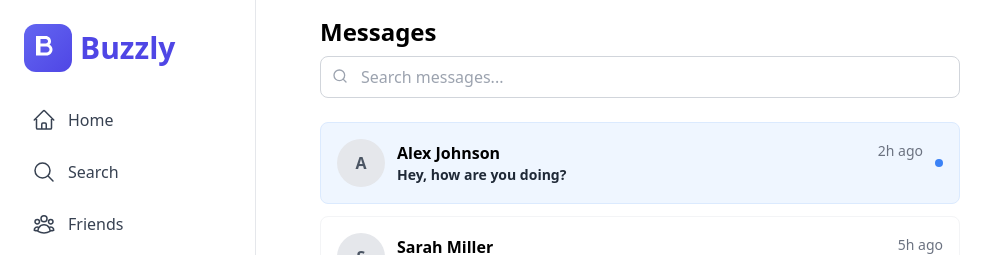
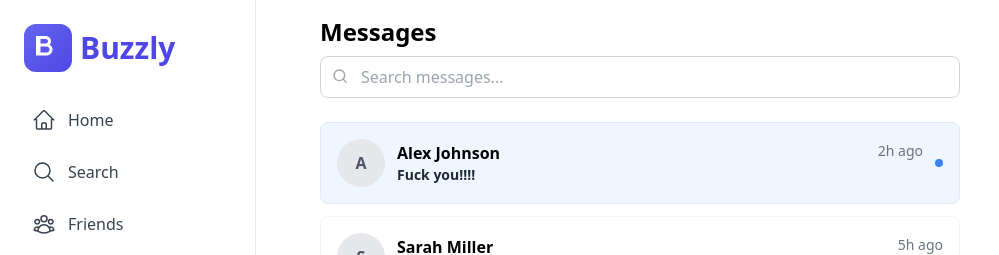
Before and after one commit to pratikdholakiya0/social_frontend, a React (Vite) app: page /messages in a window 1280 px wide. Shown: the top 255 px of the page, without its empty margins (0-999 px from the left). Built offline with nearby package versions, Linux system fonts and the light colour scheme.

Commit message:
Initial commit

```diff
--- a/src/components/Message.jsx
+++ b/src/components/Message.jsx
@@ -14,7 +14,7 @@ const MessagesPage = () => {
       id: 1,
       name: "Alex Johnson",
       username: "@alexj",
-      lastMsg: "Hey, how are you doing?",
+      lastMsg: "Fuck you!!!!",
       time: "2h ago",
       unread: true
     },
```
